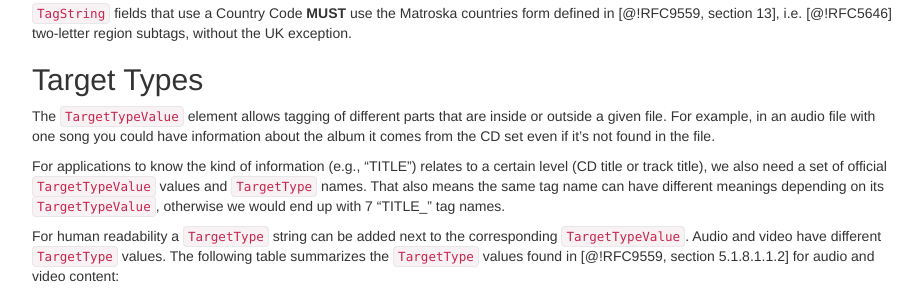
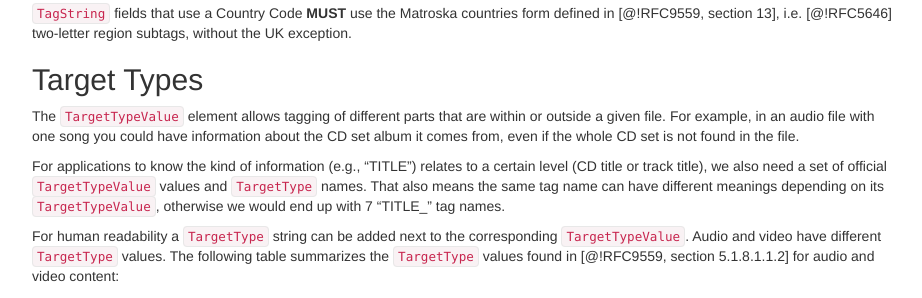
Before and after one commit to ietf-wg-cellar/matroska-specification, a Jekyll site: the page built from cellar-tags/tagging.md, in a window 1280 px wide and 900 px high, scrolled down 2657 px. Shown: the part 152-450 px from the top of the window, without its empty margins (273-1195 px from the left). Built offline with Jekyll 4.4.1, drawn with Linux system fonts in a browser that asks for light colours; our own code applies the rules of GitHub Pages for plain Markdown files.

Commit message:
clarify the inside/outside of tag values

```diff
--- a/cellar-tags/tagging.md
+++ b/cellar-tags/tagging.md
@@ -167,9 +167,9 @@ i.e. [@!RFC5646] two-letter region subtags, without the UK exception.
 
 ## Target Types
 
-The `TargetTypeValue` element allows tagging of different parts that are inside or outside a
+The `TargetTypeValue` element allows tagging of different parts that are within or outside a
 given file. For example, in an audio file with one song you could have information about
-the album it comes from the CD set even if it's not found in the file.
+the CD set album it comes from, even if the whole CD set is not found in the file.
 
 For applications to know the kind of information (e.g., "TITLE") relates to a certain level
 (CD title or track title), we also need a set of official `TargetTypeValue` values and `TargetType` names.
```
